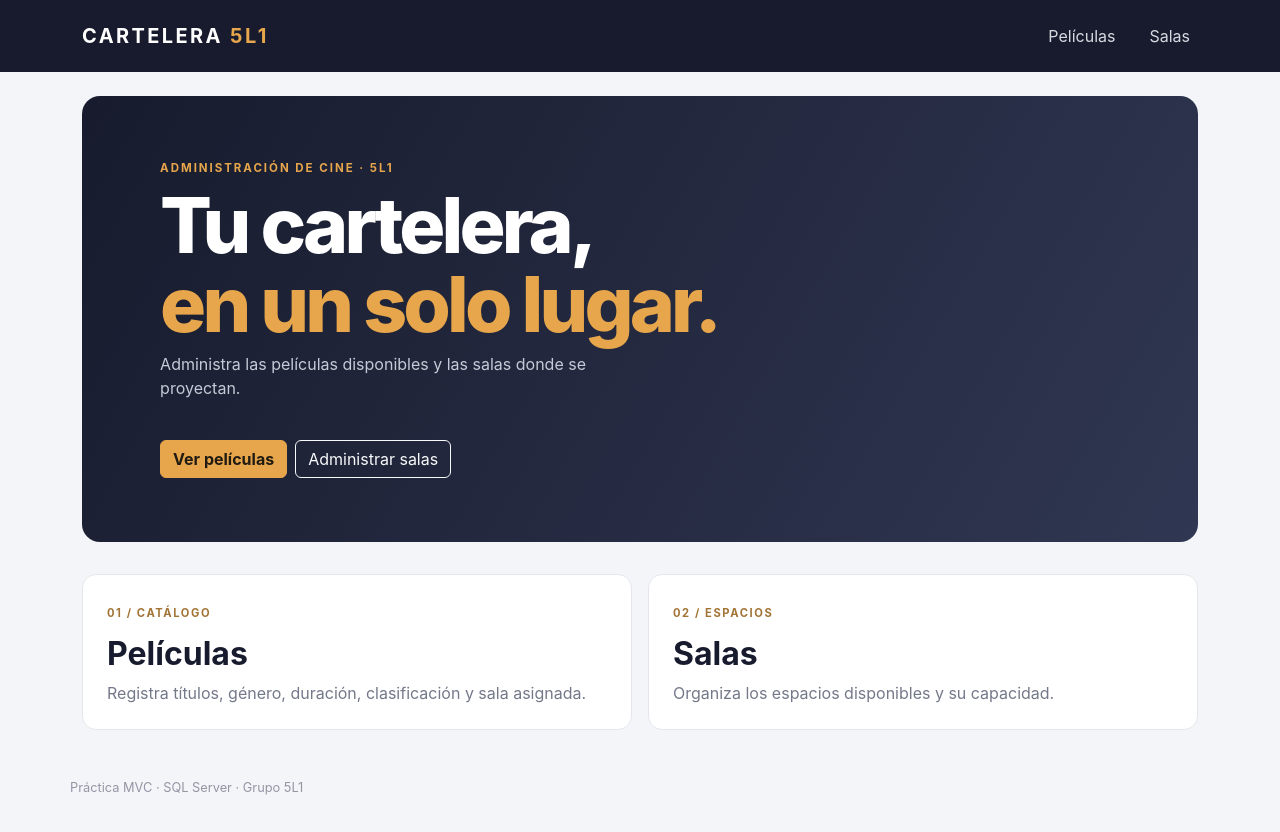
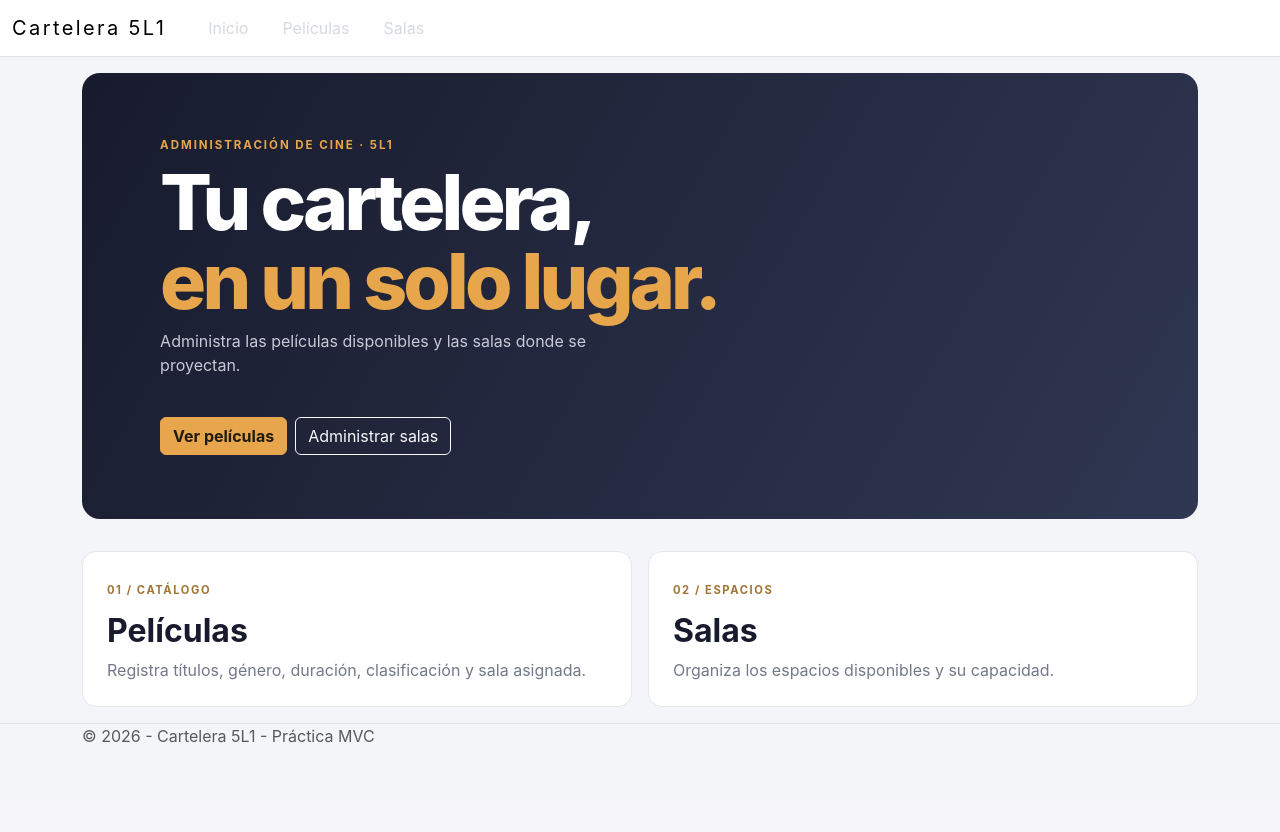
Before and after one commit to JEEM244/beta, an ASP.NET Core app: page / in a window 1280 px wide. After the commit the page ends 743 px from the top, so only its background shows below. Run offline with ASP.NET Core 8, Linux system fonts and the light colour scheme.

Commit message:
Adapta layout Bootstrap original a Cartelera

```diff
--- a/MVCCartelera/Views/Shared/_Layout.cshtml
+++ b/MVCCartelera/Views/Shared/_Layout.cshtml
@@ -9,29 +9,46 @@
 </head>
 <body>
     <header>
-    <nav class="navbar navbar-expand-lg navbar-dark cinema-nav">
-        <div class="container">
-            <a class="navbar-brand fw-bold" asp-controller="Home" asp-action="Index">CARTELERA <span>5L1</span></a>
-            <button class="navbar-toggler" type="button" data-bs-toggle="collapse" data-bs-target="#mainNav">
+        <nav class="navbar navbar-expand-sm navbar-light bg-white border-bottom box-shadow mb-3">
+            <div class="container-fluid">
+                <a class="navbar-brand" asp-controller="Home" asp-action="Index">Cartelera 5L1</a>
+                <button class="navbar-toggler" type="button" data-bs-toggle="collapse" data-bs-target=".navbar-collapse"
+                        aria-controls="navbarSupportedContent" aria-expanded="false" aria-label="Mostrar navegación">
                     <span class="navbar-toggler-icon"></span>
                 </button>
-            <div class="collapse navbar-collapse" id="mainNav">
-                <ul class="navbar-nav ms-auto">
-                    <li class="nav-item"><a class="nav-link" asp-controller="Movies5L1" asp-action="Index">Películas</a></li>
-                    <li class="nav-item"><a class="nav-link" asp-controller="Salas5L1" asp-action="Index">Salas</a></li>
+                <div class="navbar-collapse collapse d-sm-inline-flex justify-content-between">
+                    <ul class="navbar-nav flex-grow-1">
+                        <li class="nav-item">
+                            <a class="nav-link text-dark" asp-controller="Home" asp-action="Index">Inicio</a>
+                        </li>
+                        <li class="nav-item">
+                            <a class="nav-link text-dark" asp-controller="Movies5L1" asp-action="Index">Películas</a>
+                        </li>
+                        <li class="nav-item">
+                            <a class="nav-link text-dark" asp-controller="Salas5L1" asp-action="Index">Salas</a>
+                        </li>
                     </ul>
                 </div>
             </div>
         </nav>
     </header>
-<main class="container py-4">
+
+    <div class="container">
+        <main role="main" class="pb-3">
             @if (TempData["Error"] is string error)
             {
                 <div class="alert alert-warning">@error</div>
             }
             @RenderBody()
         </main>
-<footer class="container footer-note">Práctica MVC · SQL Server · Grupo 5L1</footer>
+    </div>
+
+    <footer class="border-top footer text-muted">
+        <div class="container">
+            &copy; 2026 - Cartelera 5L1 - Práctica MVC
+        </div>
+    </footer>
+
     <script src="https://cdn.jsdelivr.net/npm/bootstrap@5.3.3/dist/js/bootstrap.bundle.min.js"></script>
     @await RenderSectionAsync("Scripts", required: false)
 </body>
```
Lines whose indentation alone changed are shown as unchanged.
